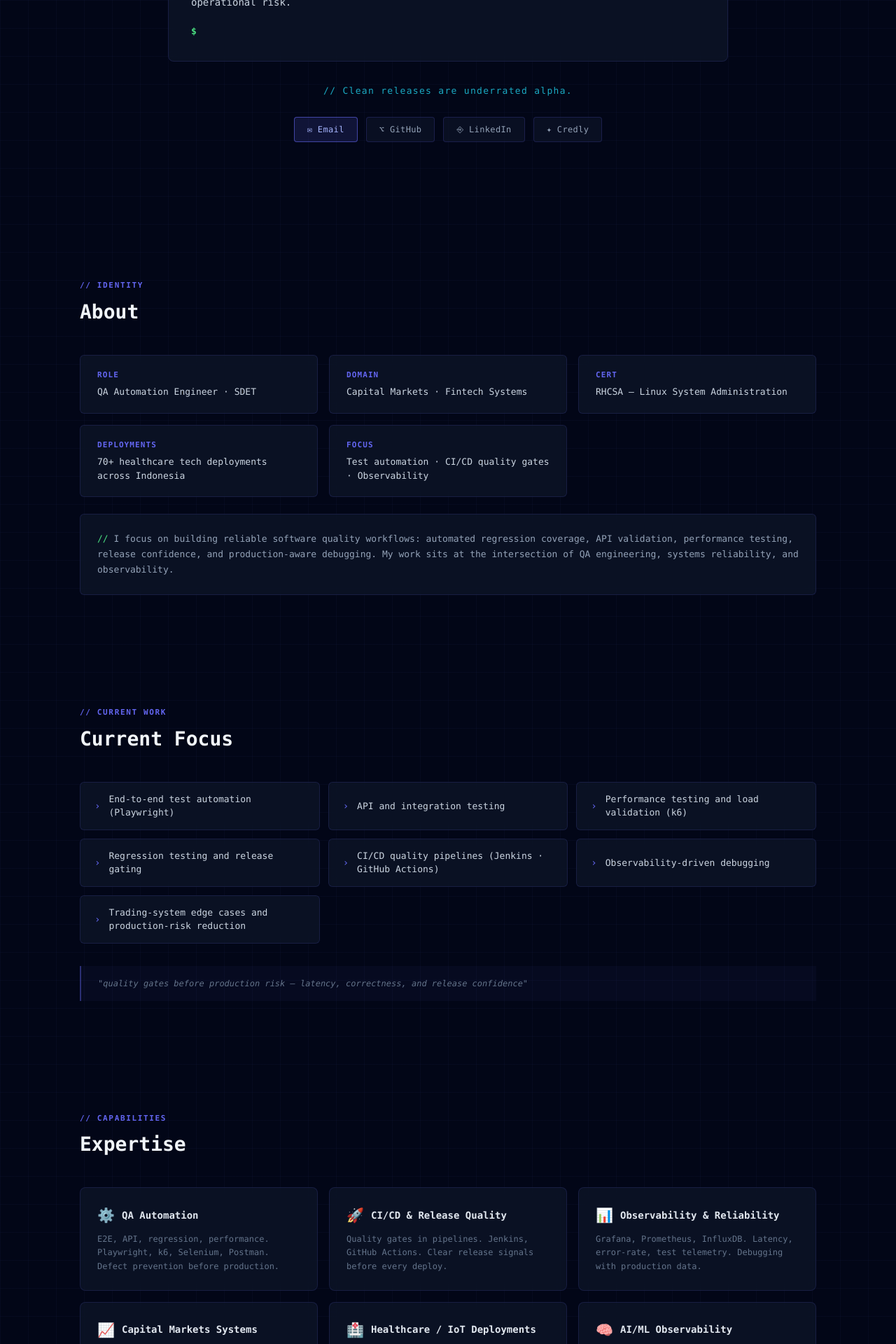
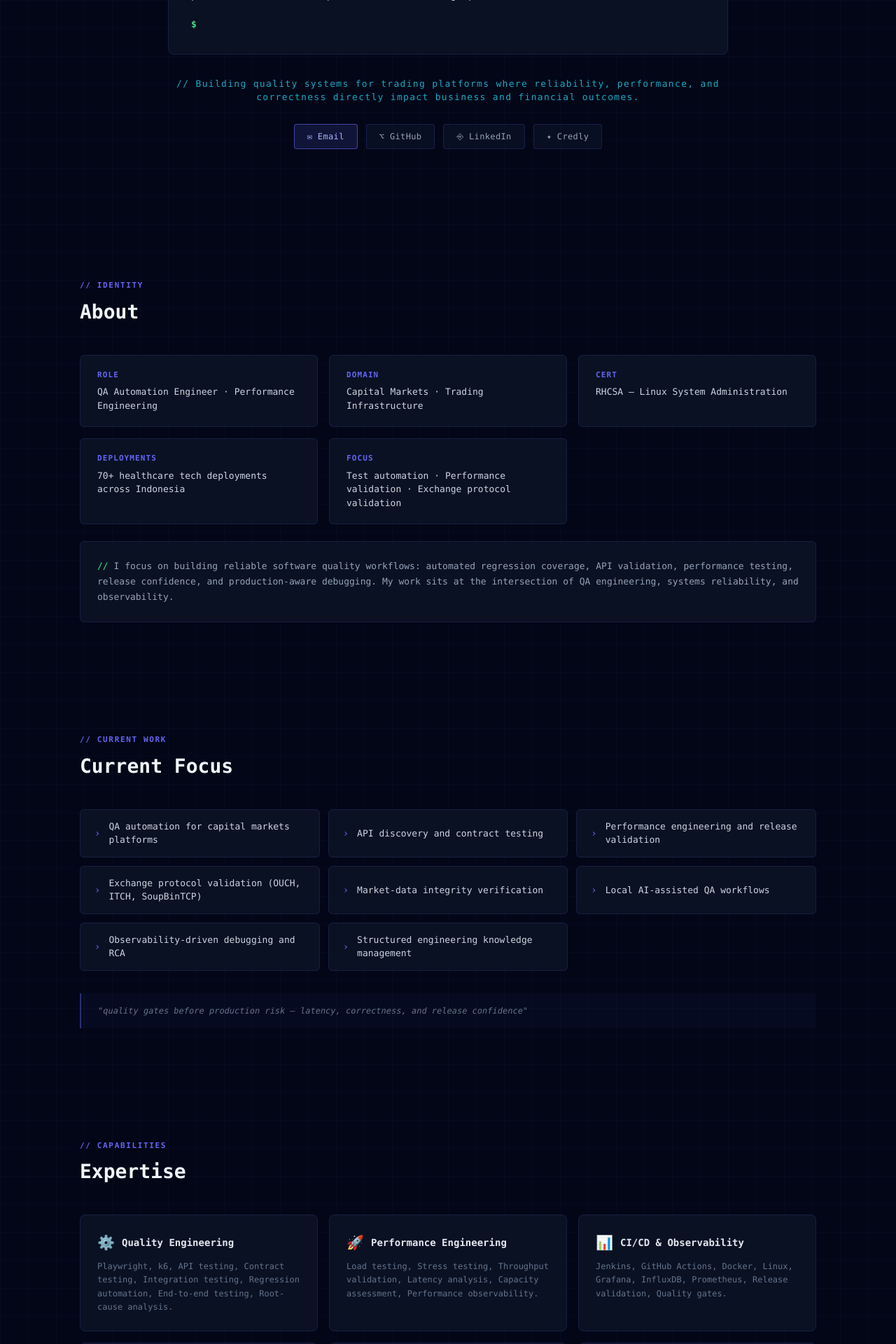
Before and after one commit to termaulmaul/termaulmaul.github.io, a React (Vite) app: page / in a window 1280 px wide. Shown: the part 480-2400 px from the top of the page at 70% size. Built offline with nearby package versions, Linux system fonts and the light colour scheme.

Commit message:
chore(profile): update data based on latest README.md

```diff
--- a/src/data/profile.ts
+++ b/src/data/profile.ts
@@ -1,85 +1,86 @@
 export const profile = {
   name: 'Maulana Rafi Nurdiansyah',
-  title: 'QA Automation Engineer · SDET · Capital Markets Systems',
-  tagline: 'Clean releases are underrated alpha.',
-  subtitle: 'AI/ML Observability · Linux/DevOps · RHCSA',
+  title: 'QA Automation Engineer · Performance Engineering · Capital Markets Systems',
+  tagline: 'Building quality systems for trading platforms where reliability, performance, and correctness directly impact business and financial outcomes.',
+  subtitle: 'QA Automation · Performance · Capital Markets',
   intro:
-    'I build test automation, performance validation, and reliability workflows for systems where missed edge cases can become real operational risk.',
+    'QA Automation Engineer specialising in capital markets, trading systems, and release engineering. Builder of test infrastructure, performance validation platforms, and exchange protocol simulators.',
   email: 'maulana.rafi1717@gmail.com',
   github: 'https://github.com/termaulmaul',
   linkedin: 'https://www.linkedin.com/in/maulanarafi/',
-  credly: 'https://www.credly.com/users/maulanarafi/badges',
+  credly: 'https://credly.com/users/maulana-rafi/badges',
   patreon: 'https://patreon.com/hipsterweeds',
 
   about: [
-    { label: 'Role', value: 'QA Automation Engineer · SDET' },
-    { label: 'Domain', value: 'Capital Markets · Fintech Systems' },
+    { label: 'Role', value: 'QA Automation Engineer · Performance Engineering' },
+    { label: 'Domain', value: 'Capital Markets · Trading Infrastructure' },
     { label: 'Cert', value: 'RHCSA — Linux System Administration' },
     { label: 'Deployments', value: '70+ healthcare tech deployments across Indonesia' },
-    { label: 'Focus', value: 'Test automation · CI/CD quality gates · Observability' },
+    { label: 'Focus', value: 'Test automation · Performance validation · Exchange protocol validation' },
   ],
 
   currentFocus: [
-    'End-to-end test automation (Playwright)',
-    'API and integration testing',
-    'Performance testing and load validation (k6)',
-    'Regression testing and release gating',
-    'CI/CD quality pipelines (Jenkins · GitHub Actions)',
-    'Observability-driven debugging',
-    'Trading-system edge cases and production-risk reduction',
+    'QA automation for capital markets platforms',
+    'API discovery and contract testing',
+    'Performance engineering and release validation',
+    'Exchange protocol validation (OUCH, ITCH, SoupBinTCP)',
+    'Market-data integrity verification',
+    'Local AI-assisted QA workflows',
+    'Observability-driven debugging and RCA',
+    'Structured engineering knowledge management',
   ],
 
   expertise: [
     {
       icon: '⚙️',
-      title: 'QA Automation',
-      desc: 'E2E, API, regression, performance. Playwright, k6, Selenium, Postman. Defect prevention before production.',
+      title: 'Quality Engineering',
+      desc: 'Playwright, k6, API testing, Contract testing, Integration testing, Regression automation, End-to-end testing, Root-cause analysis.',
     },
     {
       icon: '🚀',
-      title: 'CI/CD & Release Quality',
-      desc: 'Quality gates in pipelines. Jenkins, GitHub Actions. Clear release signals before every deploy.',
+      title: 'Performance Engineering',
+      desc: 'Load testing, Stress testing, Throughput validation, Latency analysis, Capacity assessment, Performance observability.',
     },
     {
       icon: '📊',
-      title: 'Observability & Reliability',
-      desc: 'Grafana, Prometheus, InfluxDB. Latency, error-rate, test telemetry. Debugging with production data.',
+      title: 'CI/CD & Observability',
+      desc: 'Jenkins, GitHub Actions, Docker, Linux, Grafana, InfluxDB, Prometheus, Release validation, Quality gates.',
     },
     {
       icon: '📈',
-      title: 'Capital Markets Systems',
-      desc: 'Trading workflow validation. Market-data correctness. Session-sensitive behavior. Portfolio integrity.',
+      title: 'Capital Markets & Trading Systems',
+      desc: 'Trading workflow validation, Market-data correctness, Exchange protocol validation (OUCH, ITCH, SoupBinTCP), Trading order lifecycle verification.',
     },
     {
       icon: '🏥',
       title: 'Healthcare / IoT Deployments',
-      desc: 'NCRS, Code Blue, SIMRS. 70+ hospital deployments. K3s, Proxmox, Linux server ops.',
+      desc: 'Delivered and supported healthcare technology deployments across 70+ hospitals in Indonesia. K3s, Proxmox, Linux server ops.',
     },
     {
       icon: '🧠',
-      title: 'AI/ML Observability',
-      desc: 'Model performance monitoring. TensorFlow, PyTorch, Keras. Anomaly detection in ML pipelines.',
+      title: 'AI-Assisted Engineering',
+      desc: 'Local LLMs, Apple Silicon, exo, Test Triage, RCA Drafting, Semantic Validation.',
     },
   ],
 
   techStack: {
-    'QA & Testing': ['Playwright', 'k6', 'Selenium', 'Postman'],
-    'CI/CD & DevOps': ['Jenkins', 'GitHub Actions', 'Docker', 'Kubernetes', 'Ansible'],
-    'Infra & OS': ['Linux', 'Bash', 'Git'],
-    Observability: ['Grafana', 'InfluxDB', 'Prometheus'],
-    'Languages & Runtime': ['TypeScript', 'JavaScript', 'Python', 'Node.js'],
-    'Data & Storage': ['PostgreSQL', 'MySQL', 'Redis'],
-    'AI / ML': ['TensorFlow', 'Keras', 'PyTorch', 'Pandas', 'NumPy'],
+    'Quality Engineering': ['Playwright', 'k6', 'API testing', 'Contract testing', 'Integration testing', 'Regression automation'],
+    'Performance Engineering': ['Load testing', 'Stress testing', 'Throughput validation', 'Latency analysis'],
+    'CI/CD & Infrastructure': ['Jenkins', 'GitHub Actions', 'Docker', 'Linux', 'Bash', 'Git', 'Ansible'],
+    'Observability': ['Grafana', 'InfluxDB', 'Prometheus'],
+    'Trading Protocols': ['OUCH', 'ITCH', 'SoupBinTCP', 'Raw TCP', 'WebSocket'],
+    'AI-Assisted Engineering': ['Local LLMs', 'Apple Silicon', 'exo', 'Test Triage', 'RCA Drafting', 'Semantic Validation'],
   },
 
   capitalMarkets: [
-    'Trading workflow validation',
-    'Market-data correctness',
-    'Session-sensitive behavior',
-    'Portfolio and transaction integrity',
-    'API reliability under load',
-    'Performance benchmarking for order flows',
-    'Release confidence for fast-moving systems',
+    'Exchange protocol validation (OUCH, ITCH, SoupBinTCP)',
+    'Trading order lifecycle verification',
+    'Market-data integrity validation',
+    'Contract testing and API governance',
+    'Performance and latency testing',
+    'Release confidence and production-risk reduction',
+    'Trading workflow automation',
+    'Exchange integration testing',
   ],
 
   healthcare: [
@@ -205,27 +206,21 @@ export const profile = {
 
   projects: [
     {
-      title: 'QA Automation Framework',
-      stack: ['Playwright', 'TypeScript', 'GitHub Actions'],
-      impact: 'E2E test suite for fintech web apps. CI-integrated, regression-gated deploys.',
+      title: 'Growin QA — API Knowledge Base Explorer',
+      stack: ['Playwright', 'API Discovery', 'Contract Generation', 'Tampermonkey'],
+      impact: 'Automated API discovery from live browser traffic. HAR-to-OpenAPI contract generation and structured API Knowledge Base generation.',
       repo: 'https://github.com/termaulmaul',
     },
     {
-      title: 'NCRS / Nurse Call System',
-      stack: ['Linux', 'IoT', 'K3s', 'Proxmox'],
-      impact: 'Deployed at 70+ hospitals. Validated device reliability, uptime, and alerting.',
+      title: 'Growin Performance Test Framework',
+      stack: ['k6', 'Go', 'fzf', 'Grafana', 'InfluxDB'],
+      impact: 'Enterprise-grade performance engineering platform with 27+ test suites, terminal-native TUI, and immutable audit logging.',
       repo: 'https://github.com/termaulmaul',
     },
     {
-      title: 'Fintech Testing Toolkit',
-      stack: ['k6', 'Postman', 'Python'],
-      impact: 'Performance and API validation for capital markets systems. Load benchmarking.',
-      repo: 'https://github.com/termaulmaul',
-    },
-    {
-      title: 'Observability Dashboard',
-      stack: ['Grafana', 'Prometheus', 'InfluxDB'],
-      impact: 'Real-time QA metrics. Test failure trends, latency tracking, release signals.',
+      title: 'IDX Trading Gateway Replica',
+      stack: ['Raw TCP', 'OUCH', 'ITCH', 'SoupBinTCP', 'React'],
+      impact: 'Replica of the Indonesia Stock Exchange trading gateway. Features matching engine implementation and ARA/ARB validation.',
       repo: 'https://github.com/termaulmaul',
     },
   ],
```
